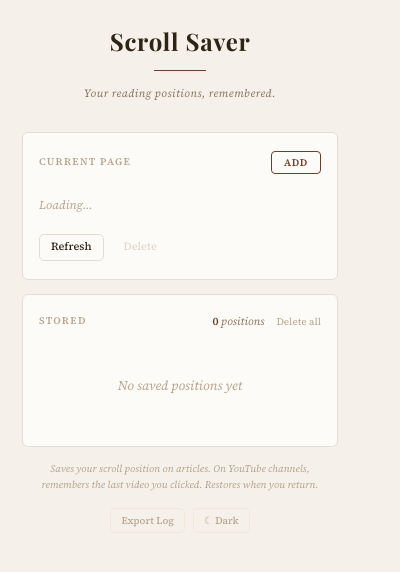
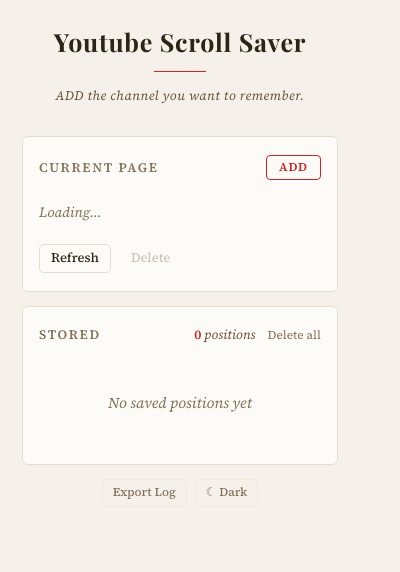
Before and after one commit to CRtree/web-bookmarks, a browser extension: page popup.html in a window 400 px wide. Drawn offline with nearby package versions, Linux system fonts and the light colour scheme; a web font is replaced by a local one.

Commit message:
v1.1.6 popup UI upgrade, Rename

```diff
--- a/popup.css
+++ b/popup.css
@@ -1,17 +1,17 @@
 /* ================================================================
-   Scroll Saver — Editorial Typesetting Theme
+   Youtube Scroll Saver — Editorial Typesetting Theme
    ================================================================ */
 
 :root {
   --color-bg: #f5f1ea;
   --color-surface: #fdfbf7;
   --color-text: #2d2416;
-  --color-text-secondary: #8c7860;
-  --color-text-tertiary: #b8a590;
+  --color-text-secondary: #695437;
+  --color-text-tertiary: #847258;
   --color-border: #e6ddd0;
   --color-border-light: #efe8dd;
-  --color-accent: #6b3e2e;
-  --color-accent-hover: #865040;
+  --color-accent: #d42020;
+  --color-accent-hover: #b01818;
   --color-danger: #9b3a3a;
   --color-danger-hover: #b54c4c;
   --color-success: #4a6741;
@@ -29,7 +29,7 @@
 
 body {
   font-family: var(--font-body);
-  font-size: 13px;
+  font-size: 15px;
   line-height: 1.55;
   color: var(--color-text);
   background: var(--color-bg);
@@ -44,14 +44,14 @@
 
 body.theme-dark {
   --color-bg: #1a1713;
-  --color-surface: #24211c;
+  --color-surface: #282420;
   --color-text: #e4dccf;
-  --color-text-secondary: #a09885;
-  --color-text-tertiary: #6b6456;
-  --color-border: #3a352c;
-  --color-border-light: #2f2b24;
-  --color-accent: #c48260;
-  --color-accent-hover: #d49a7c;
+  --color-text-secondary: #bdb5a5;
+  --color-text-tertiary: #908878;
+  --color-border: #3d3730;
+  --color-border-light: #322d26;
+  --color-accent: #ff5555;
+  --color-accent-hover: #ff7878;
   --color-danger: #c45a5a;
   --color-danger-hover: #d87272;
   --color-success: #7a9c6b;
@@ -72,7 +72,7 @@
 
 .masthead-title {
   font-family: var(--font-display);
-  font-size: 24px;
+  font-size: 25px;
   font-weight: 700;
   color: var(--color-text);
   letter-spacing: 0.03em;
@@ -91,7 +91,7 @@
 
 .masthead-tagline {
   font-family: var(--font-body);
-  font-size: 11px;
+  font-size: 13px;
   font-style: italic;
   color: var(--color-text-secondary);
   letter-spacing: 0.04em;
@@ -126,7 +126,7 @@
 
 .card-label {
   font-family: var(--font-body);
-  font-size: 10px;
+  font-size: 13px;
   font-weight: 600;
   letter-spacing: 0.13em;
   text-transform: uppercase;
@@ -135,7 +135,7 @@
 
 .card-count {
   font-family: var(--font-body);
-  font-size: 11px;
+  font-size: 13px;
   font-style: italic;
   color: var(--color-text-secondary);
 }
@@ -154,7 +154,7 @@
 
 .btn-text {
   font-family: var(--font-body);
-  font-size: 10px;
+  font-size: 12px;
   background: none;
   border: none;
   color: var(--color-text-tertiary);
@@ -185,7 +185,7 @@
 
 .entry-title {
   font-family: var(--font-body);
-  font-size: 14px;
+  font-size: 15px;
   font-weight: 600;
   color: var(--color-text);
   margin-bottom: 2px;
@@ -197,7 +197,7 @@
 
 .entry-url {
   font-family: var(--font-body);
-  font-size: 11px;
+  font-size: 12px;
   font-style: italic;
   color: var(--color-text-secondary);
   overflow: hidden;
@@ -208,14 +208,14 @@
 
 .entry-meta {
   font-family: var(--font-body);
-  font-size: 10px;
+  font-size: 13px;
   font-style: italic;
   color: var(--color-text-tertiary);
 }
 
 .entry-note {
   font-family: var(--font-body);
-  font-size: 12px;
+  font-size: 14px;
   font-style: italic;
   color: var(--color-text-tertiary);
   margin-top: 4px;
@@ -223,7 +223,7 @@
 
 .entry-status {
   font-family: var(--font-body);
-  font-size: 10px;
+  font-size: 13px;
   font-style: italic;
   color: var(--color-success);
   margin-top: 4px;
@@ -234,7 +234,7 @@
   font-style: italic;
   color: var(--color-text-tertiary);
   padding: 8px 0;
-  font-size: 12px;
+  font-size: 14px;
 }
 
 /* YouTube video link */
@@ -261,7 +261,7 @@
 
 .btn {
   font-family: var(--font-body);
-  font-size: 11px;
+  font-size: 13px;
   font-weight: 500;
   padding: 5px 11px;
   border: 1px solid var(--color-border);
@@ -298,7 +298,7 @@
 }
 
 .btn-utility {
-  font-size: 10px;
+  font-size: 12px;
   padding: 5px 10px;
   background: transparent;
   border: 1px solid var(--color-border-light);
@@ -311,11 +311,28 @@
   color: var(--color-text-secondary);
 }
 
+.btn-icon {
+  font-size: 15px;
+  line-height: 1;
+  padding: 4px 8px;
+  background: transparent;
+  border: 1px solid var(--color-border-light);
+  border-radius: 5px;
+  color: var(--color-text-tertiary);
+  cursor: pointer;
+  transition: all 0.2s ease;
+}
+
+.btn-icon:hover {
+  border-color: var(--color-text-secondary);
+  color: var(--color-text-secondary);
+}
+
 /* ---- Add Button ---- */
 
 .btn-add {
   font-family: var(--font-body);
-  font-size: 10px;
+  font-size: 12px;
   font-weight: 600;
   letter-spacing: 0.08em;
   text-transform: uppercase;
@@ -357,7 +374,7 @@
   font-family: var(--font-body);
   font-style: italic;
   color: var(--color-text-tertiary);
-  font-size: 13px;
+  font-size: 15px;
 }
 
 /* ---- Footer ---- */
@@ -370,7 +387,7 @@
 
 .footer-help {
   font-family: var(--font-body);
-  font-size: 10px;
+  font-size: 12px;
   font-style: italic;
   line-height: 1.65;
   color: var(--color-text-tertiary);
@@ -385,7 +402,7 @@
 }
 
 #theme-toggle {
-  font-size: 10px;
+  font-size: 12px;
 }
 
 /* ---- Scrollbar ---- */
--- a/popup.html
+++ b/popup.html
@@ -4,7 +4,7 @@
 <head>
   <meta charset="UTF-8">
   <meta name="viewport" content="width=device-width, initial-scale=1.0">
-  <title>Scroll Saver</title>
+  <title>Youtube Scroll Saver</title>
   <link href="https://fonts.googleapis.com/css2?family=Playfair+Display:ital,wght@0,600;0,700;1,600&family=Source+Serif+4:ital,opsz,wght@0,8..60,400;0,8..60,500;0,8..60,600;1,8..60,400;1,8..60,500&display=swap" rel="stylesheet">
   <link rel="stylesheet" href="popup.css">
 </head>
@@ -13,9 +13,9 @@
   <div class="container">
 
     <header class="masthead">
-      <h1 class="masthead-title">Scroll Saver</h1>
+      <h1 class="masthead-title">Youtube Scroll Saver</h1>
       <div class="masthead-rule"></div>
-      <p class="masthead-tagline">Your reading positions, remembered.</p>
+      <p class="masthead-tagline">ADD the channel you want to remember.</p>
     </header>
 
     <section class="card">
@@ -48,7 +48,6 @@
     </section>
 
     <footer class="footer">
-      <p class="footer-help">Saves your scroll position on articles. On YouTube channels, remembers the last video you clicked. Restores when you return.</p>
       <div class="footer-actions">
         <button id="export-log" class="btn btn-utility">Export Log</button>
         <button id="theme-toggle" class="btn btn-utility">Dark</button>
--- a/popup.js
+++ b/popup.js
@@ -45,6 +45,9 @@
   const clearAllBtn = document.getElementById('clear-all');
   const statsCountEl = document.getElementById('stats-count');
   const addPageBtn = document.getElementById('add-page');
+
+  // YouTube play icon (inline SVG)
+  const PLAY_ICON = '<svg width="14" height="14" viewBox="0 0 24 24" fill="currentColor" style="vertical-align:-2px;margin-right:3px;" aria-hidden="true"><path d="M8 5v14l11-7z"/></svg>';
 
   // State
   let currentTabUrl = null;
@@ -188,7 +191,7 @@
               if (currentTabPosition) {
                 const isYT = currentTabPosition.videoId && !currentTabPosition.scrollY;
                 const displayTitle = isYT
-                  ? `<a href="https://www.youtube.com/watch?v=${currentTabPosition.videoId}" target="_blank" class="entry-link">&#9654; ${currentTabPosition.videoId}</a>`
+                  ? `<a href="https://www.youtube.com/watch?v=${currentTabPosition.videoId}" target="_blank" class="entry-link">${PLAY_ICON}${currentTabPosition.videoId}</a>`
                   : truncate(tab.title || 'Untitled', 40);
                 html = `
                   <div class="entry">
@@ -275,7 +278,7 @@
       const isYT = position.videoId && !position.scrollY;
       const titleText = isYT ? position.videoId : (position.title || 'Untitled');
       const title = isYT
-        ? `<a href="https://www.youtube.com/watch?v=${position.videoId}" target="_blank" class="entry-link">&#9654; ${position.videoId}</a>`
+        ? `<a href="https://www.youtube.com/watch?v=${position.videoId}" target="_blank" class="entry-link">${PLAY_ICON}${position.videoId}</a>`
         : truncate(position.title || 'Untitled', 40);
       html += `
         <div class="entry" data-url="${url}">
```
Also changed, not shown: manifest.json.
